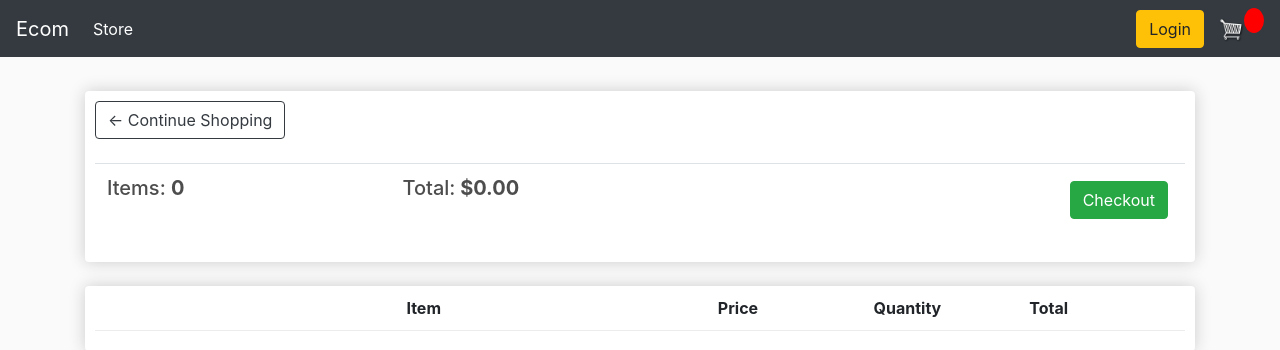
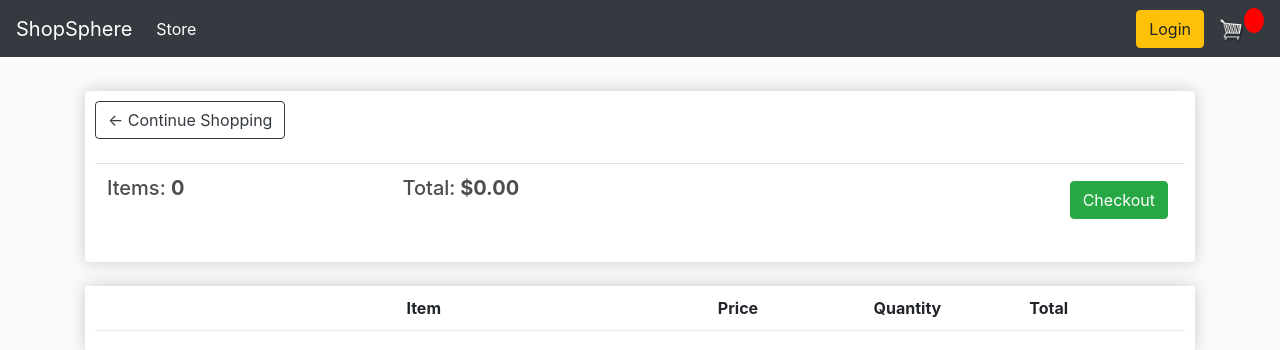
Before and after one commit to ieshan3132/Shopsphere-Ecom, a Django app: template store/templates/store/cart.html in a window 1280 px wide. Shown: the top 350 px of the page. Run offline with Django 5.2, Linux system fonts and the light colour scheme; the template is opened without the code that fills it: values named after a table or form of the project are taken from there, others are empty; data comes from the database, SQL or seed files in the repository; some libraries are stand-ins or nearby versions.

Commit message:
main.html changes

```diff
--- a/store/templates/store/main.html
+++ b/store/templates/store/main.html
@@ -64,7 +64,7 @@
 <body>
 
 	<nav class="navbar navbar-expand-lg navbar-dark bg-dark">
-	  <a class="navbar-brand" href="{% url 'store' %}">Ecom</a>
+	  <a class="navbar-brand" href="{% url 'store' %}">ShopSphere</a>
 	  <button class="navbar-toggler" type="button" data-toggle="collapse" data-target="#navbarSupportedContent" aria-controls="navbarSupportedContent" aria-expanded="false" aria-label="Toggle navigation">
 	    <span class="navbar-toggler-icon"></span>
 	  </button>
```
Also changed, not shown: static/images/book_mL6V1y3.jpg (added), static/images/headphones_GvthpVN.jpg (added), static/images/oil_kindle_yvbYnGZ.jpg (added), static/images/shoes_42J3OcX.jpg (added), static/images/tshirt_WozGCN6.webp (added), static/images/watch_do2DI3Q.jpg (added).
